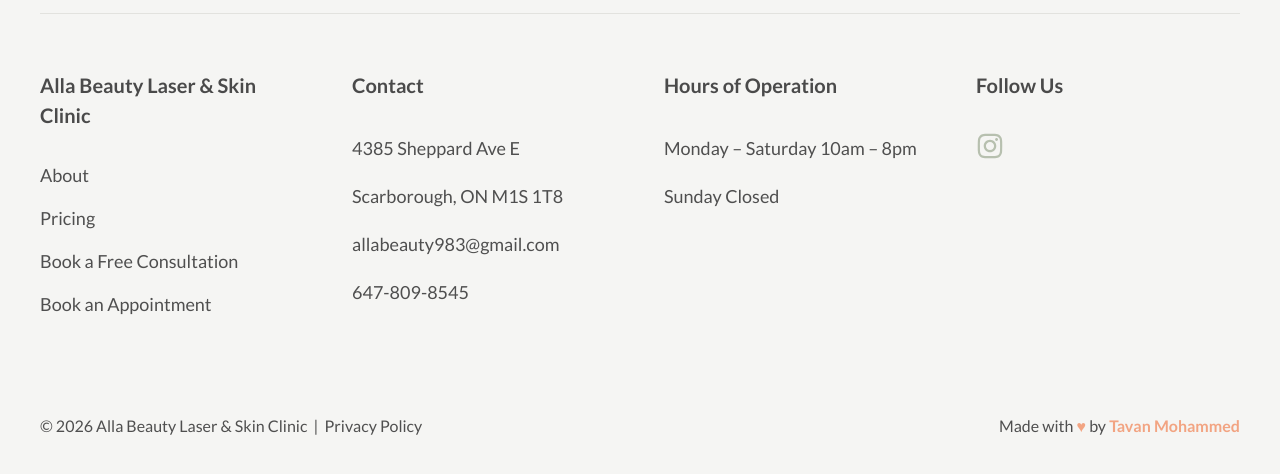
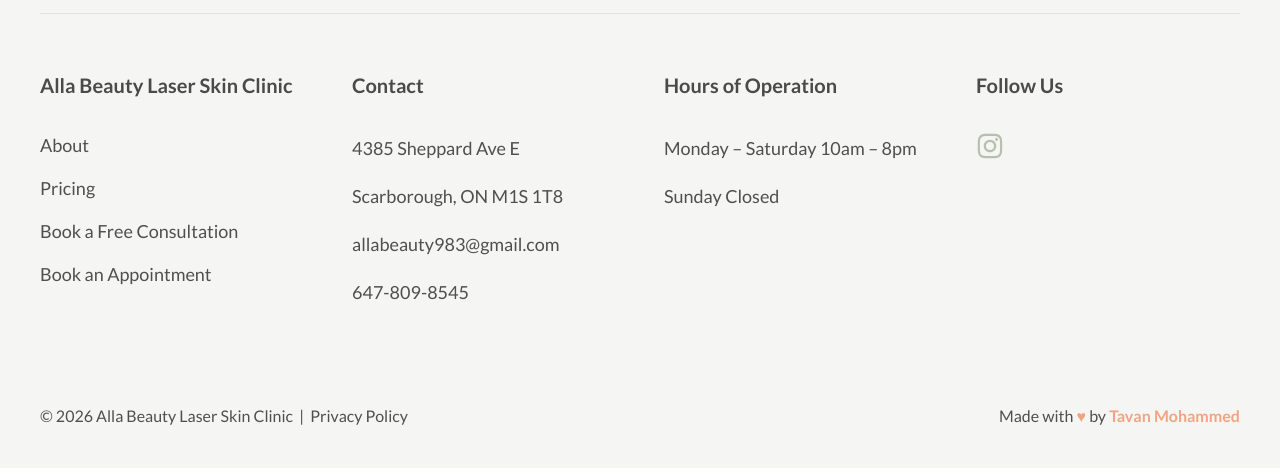
Before and after one commit to tavanmohammed/Laser-clinic, a React app in the folder frontend/: page /gallery in a window 1280 px wide. Shown: the part 1903-2377 px from the top of the page. Built offline with nearby package versions, Linux system fonts and the light colour scheme; no server answers; the HTML template or start-up script is replaced by a standard one.

Commit message:
Fix company name formatting in Footer component

```diff
--- a/frontend/src/components/Footer.jsx
+++ b/frontend/src/components/Footer.jsx
@@ -12,7 +12,7 @@ export default function Footer() {
             {/* COMPANY */}
             <div>
               <h3 className="text-[20px] font-semibold text-[#4a4a4a]">
-                Alla Beauty Laser & Skin Clinic
+                Alla Beauty Laser  Skin Clinic
               </h3>
 
               <div className="mt-8 space-y-4 text-[18px]">
@@ -81,7 +81,7 @@ export default function Footer() {
           {/* BOTTOM */}
           <div className="mt-24 flex flex-col gap-6 md:flex-row md:items-center md:justify-between">
             <p className="text-[16px] text-[#4f4f4f]">
-              © 2026 Alla Beauty Laser & Skin Clinic &nbsp;|&nbsp; Privacy Policy
+              © 2026 Alla Beauty Laser  Skin Clinic &nbsp;|&nbsp; Privacy Policy
             </p>
 
             <p className="text-[16px] text-[#4f4f4f]">
```
